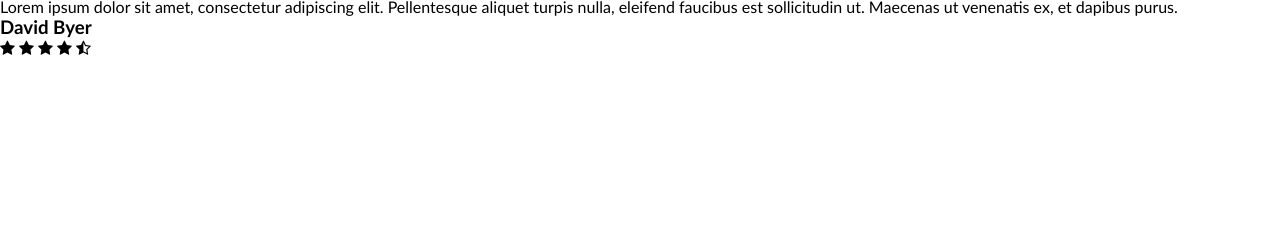
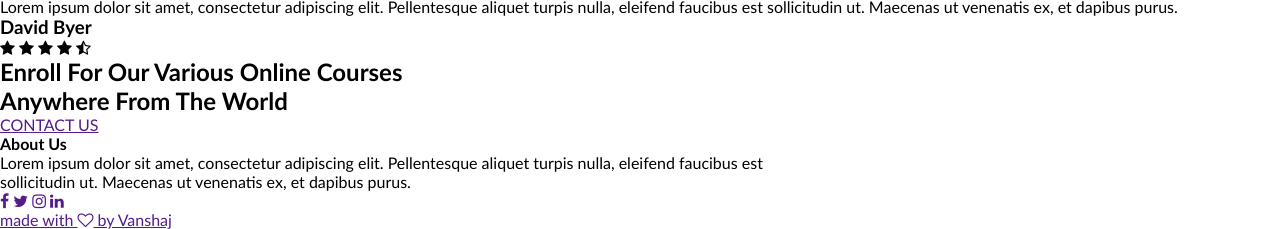
Before and after one commit to VANSHAJB10/challenge-website, a plain HTML site: page Uni_Webiste/index.html in a window 1280 px wide. Shown: the part 861-1090 px from the top of the page. Before the commit the page ends 918 px from the top, so only its background shows below. Drawn offline with Linux system fonts and the light colour scheme; files that its build step writes are made by us from their sources.

Commit message:
Update index.html

```diff
--- a/Uni_Webiste/index.html
+++ b/Uni_Webiste/index.html
@@ -138,7 +138,29 @@
 
             </div>
     </section>
+  <!------ Call To Action ------>
 
+<section class="cta">
+
+       <h1>Enroll For Our Various Online Courses<br>Anywhere From The World</h1>
+        <a href="" class="hero-btn">CONTACT US</a>
+
+</section>
+
+<!-------- footer ---------->
+
+<section class="footer">
+        <h4>About Us</h4>
+        <p>Lorem ipsum dolor sit amet, consectetur adipiscing elit. Pellentesque aliquet turpis nulla, eleifend faucibus est<br>sollicitudin ut. Maecenas ut venenatis ex, et dapibus purus.</p>
+        <div class="icons">
+            <a href=""><i class="fa fa-facebook"></i></a>
+            <a href=""><i class="fa fa-twitter"></i></a>
+            <a href=""><i class="fa fa-instagram"></i></a>
+            <a href=""><i class="fa fa-linkedin"></i></a>
+
+        </div>
+        <a href="" class="footer-link"><p>made with <i class="fa fa-heart-o"></i> by Vanshaj</p></a>
+</section>
 
 </body>
 </html>
```
